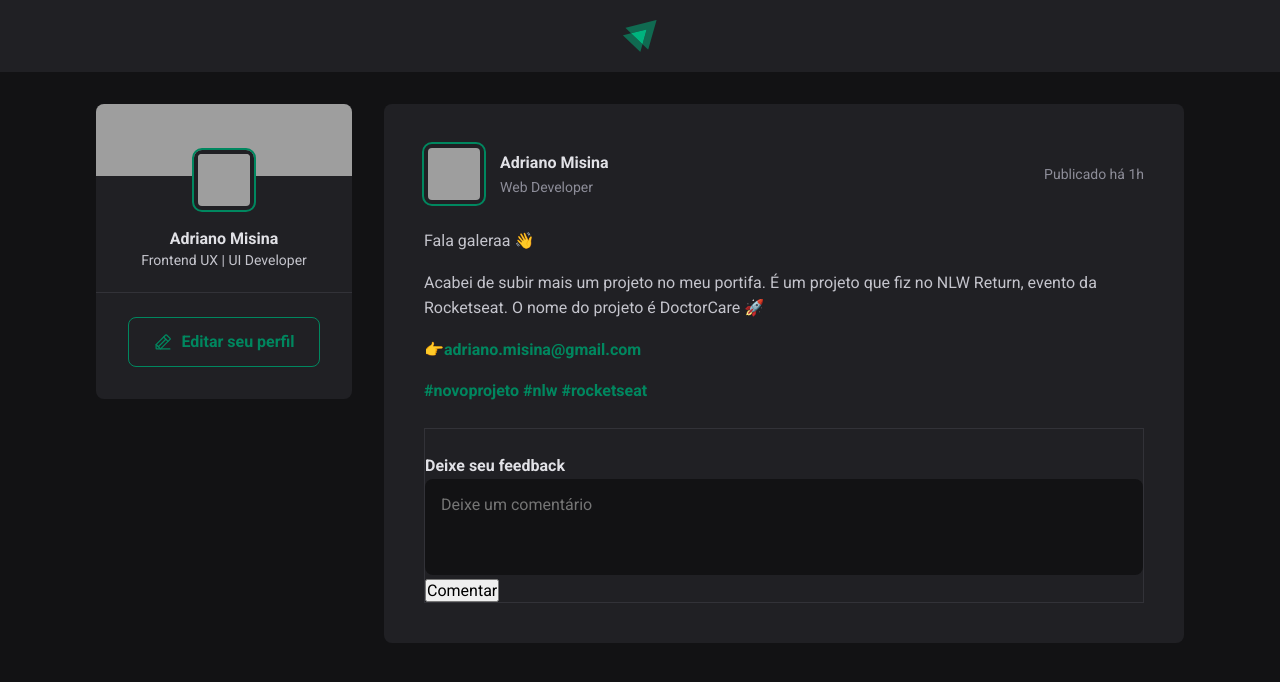
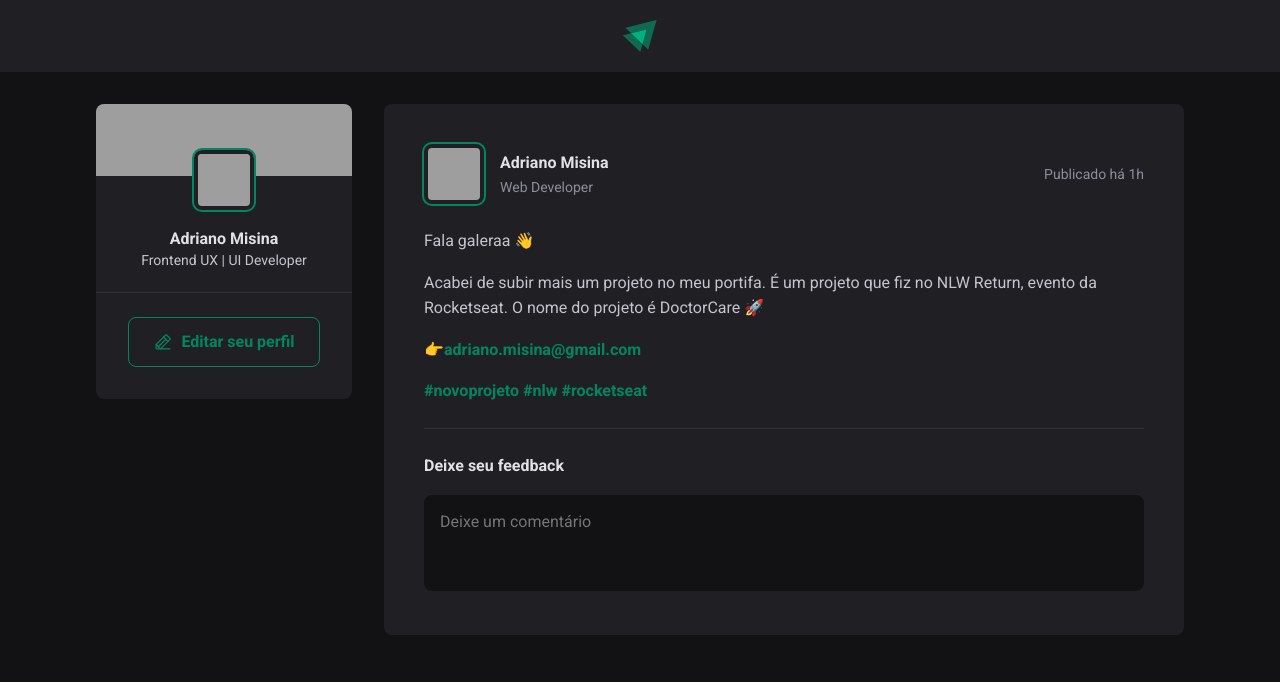
Before and after one commit to adrianomisina/react_ignite_projeto_01, a React (Vite) app: page / in a window 1280 px wide. Shown: the top 682 px of the page. Built offline with nearby package versions, Linux system fonts and the light colour scheme; grey boxes are pictures that could not be loaded.

Commit message:
secound commit

```diff
--- a/src/components/Post.jsx
+++ b/src/components/Post.jsx
@@ -25,7 +25,9 @@
     <form className={styles.commentForm}>
       <strong>Deixe seu feedback</strong>
       <textarea placeholder='Deixe um comentário'/>
-      <button type="submit">Comentar</button>
+      <footer>
+        <button type="submit">Publicar</button>
+      </footer>
     </form>
   </article>
   )
--- a/src/components/Post.module.css
+++ b/src/components/Post.module.css
@@ -70,7 +70,7 @@
     width: 100%;
     margin-top: 1.5rem;
     padding-top: 1.5rem;
-    border: 1px solid var(--gray-600);
+    border-top: 1px solid var(--gray-600);
 }
 
 .commentForm > strong {
@@ -86,4 +86,33 @@
     height: 6rem;
     padding: 1rem;
     border-radius: 8px;
+    color: var(--gray-100);
+    line-height: 1.4;
+    margin-top: 1rem;
 }
+
+.commentForm footer {
+  visibility: hidden;
+  max-height: 0;
+}
+
+.commentForm:focus-within footer {
+  visibility: visible;
+  max-height: none;
+}
+
+.commentForm button[type=submit] {
+  padding: 1rem 1.5rem;
+  margin-top: 1rem;
+  border-radius: 8px;
+  border: 0;
+  background: var(--green-500);
+  color: var(--white);
+  font-weight: bold;
+  cursor: pointer;
+  transition: background-color 0.1s;
+}
+
+.commentForm button[type=submit]:hover {
+  background: var(--green-300);
+}
--- a/src/global.css
+++ b/src/global.css
@@ -9,6 +9,11 @@
     --gray-900: #121214;
     --green-300: #00B37e;
     --green-500: #00875f;
+}
+
+:focus {
+    outline: transparent;
+    box-shadow: 0 0 0 2px var(--green-500);
 }
 
 * {
```
